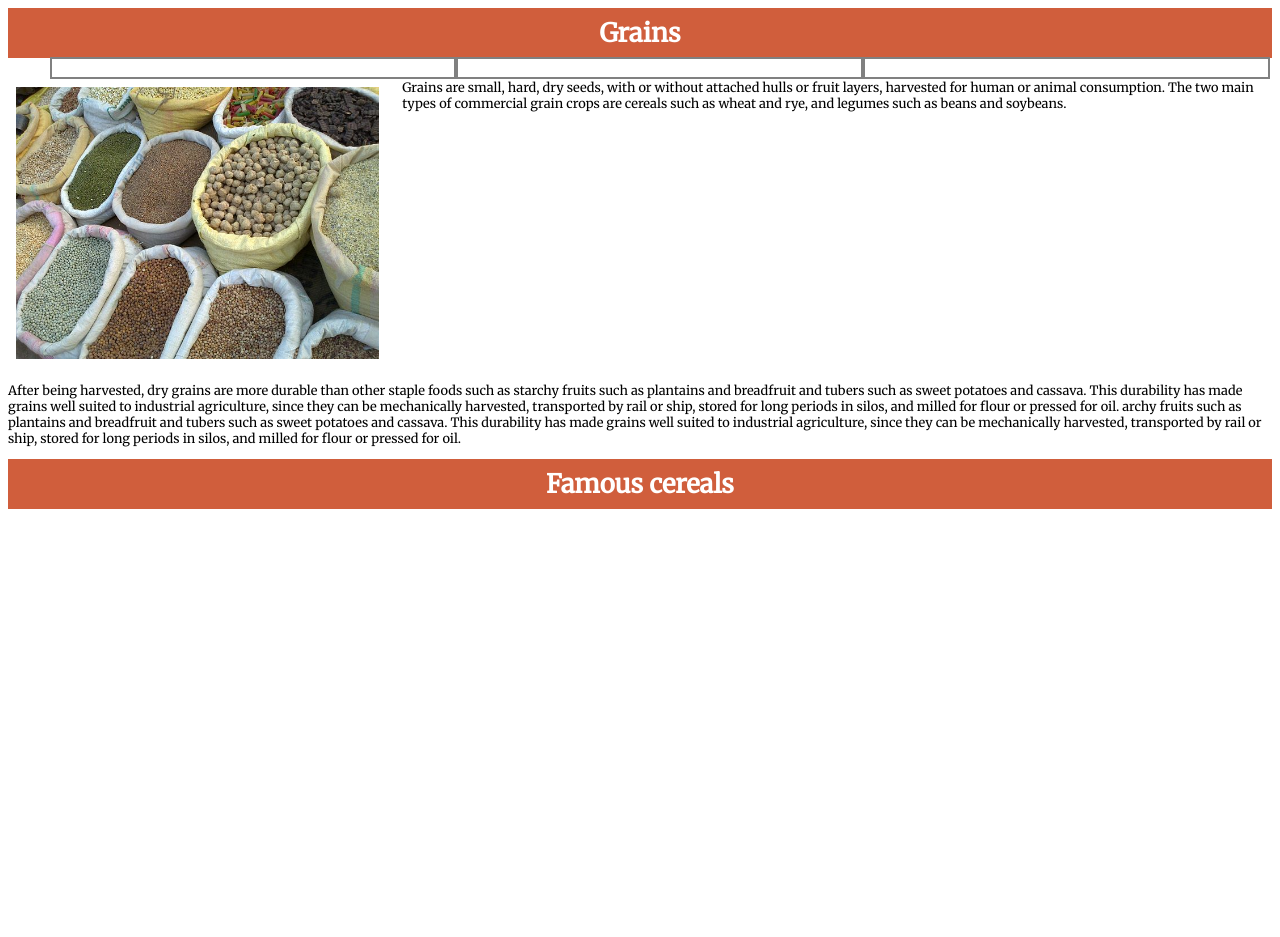
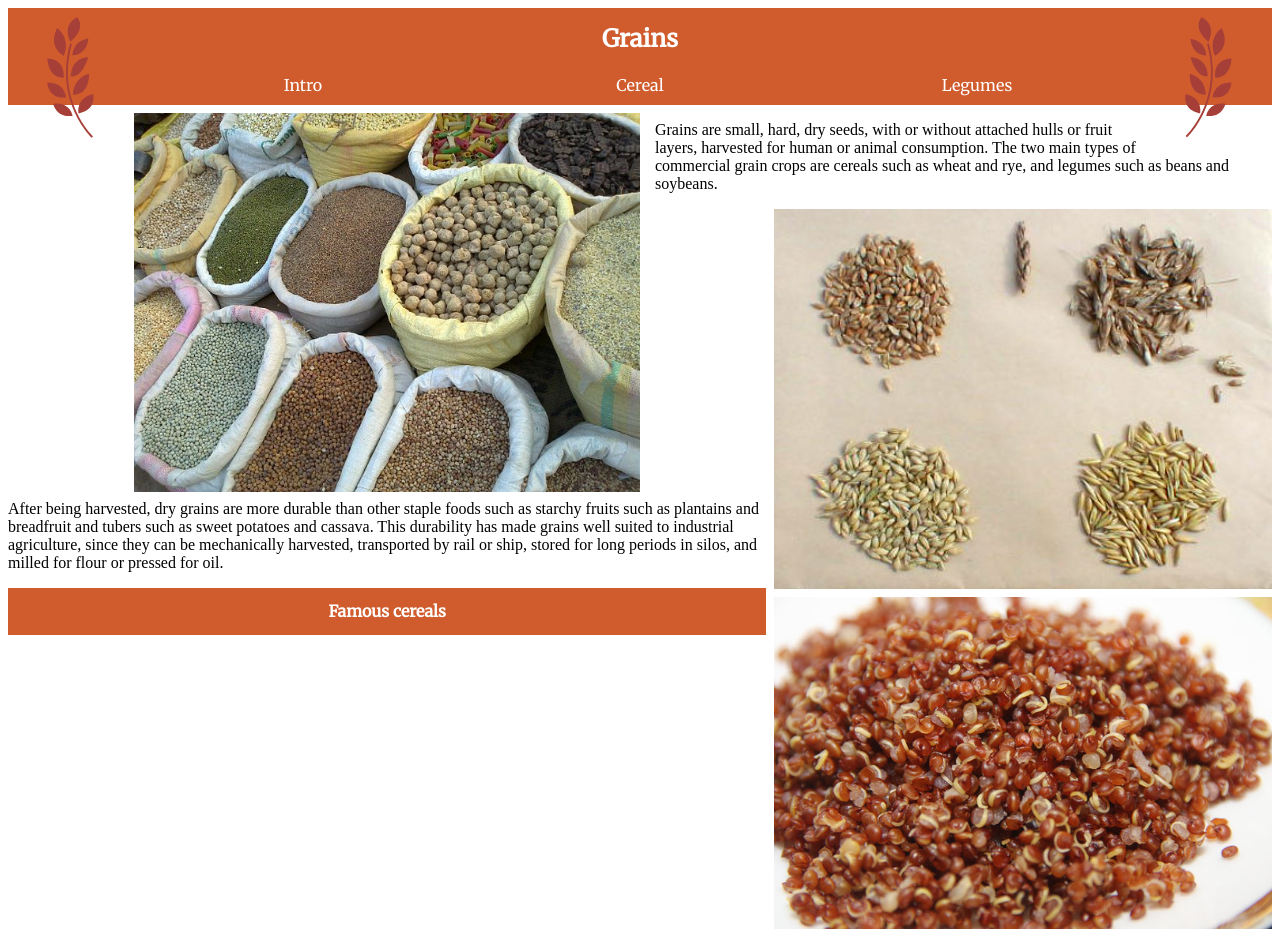
Before and after one commit to zhimmat/dsn1674-assignment-5, a plain HTML site: page Index.html in a window 1280 px wide. Before the commit the page ends 800 px from the top, so only its background shows below. Drawn offline with Linux system fonts and the light colour scheme.

Commit message:
fixed my html and css, added new images and padding

```diff
--- a/Index.html
+++ b/Index.html
@@ -1,39 +1,39 @@
-<!DOCTYPE html>
+<!doctype html>
 <html lang="en-ca">
 <head>
   <meta charset="utf-8">
-  <title>Grains</title>
+  <title>Assignment-5</title>
+  <meta name="viewport" content="width=device-width, initial-scale=1">
   <link href="css/main.css" rel="stylesheet">
   <link href='http://fonts.googleapis.com/css?family=Merriweather' rel='stylesheet' type='text/css'>
 </head>
 <body>
-<header>
-  <h1>Grains</h1>
-<nav>
-  <ol>
-    <li>Intro</li>
-    <li>Cereals</li>
-    <li>Legumes</li>
+
+  <header>
+
+<img class="grain-1" src="images/grain-left.svg" alt="grain-left">
+<img class="grain-2" src="images/grain-right.svg" alt="grain-right">
+
+<h1>Grains</h1>
+
+  <nav>
+    <ol>
+      <li> <a href="#">Intro</a></li>
+      <li> <a href="#">Cereal</a></li>
+      <li> <a href="#">Legumes</a></li>
     </ol>
-    </nav>
+  </nav>
 </header>
 
+  <img class="grains" src="images/grains.jpg" alt="">
 
+  <p>Grains are small, hard, dry seeds, with or without attached hulls or fruit layers, harvested for human or animal consumption. The two main types of commercial grain crops are cereals such as wheat and rye, and legumes such as beans and soybeans.</p>
 
+  <img class="cereals" src="images/cereals.jpg" alt="">
+  <img class="quinoa" src="images/quinoa.jpg" alt="">
 
-<img class="inset"src="images/grains.jpg" alt="gain some grains">
-<!-- <img class="inset clear-it"src="images/beans.jpg" alt="blackbeans"> -->
-<p>Grains are small, hard, dry seeds, with or without attached hulls or fruit layers, harvested for human or animal consumption. The two main types of commercial grain crops are cereals such as wheat and rye, and legumes such as beans and soybeans.
+  <p class="p2">After being harvested, dry grains are more durable than other staple foods such as starchy fruits such as plantains and breadfruit and tubers such as sweet potatoes and cassava. This durability has made grains well suited to industrial agriculture, since they can be mechanically harvested, transported by rail or ship, stored for long periods in silos, and milled for flour or pressed for oil.</p>
 
-<p class="p2">After being harvested, dry grains are more durable than other staple foods such as starchy fruits such as plantains and breadfruit and tubers such as sweet potatoes and cassava. This durability has made grains well suited to industrial agriculture, since they can be mechanically harvested, transported by rail or ship, stored for long periods in silos, and milled for flour or pressed for oil.
-archy fruits such as plantains and breadfruit and tubers such as sweet potatoes and cassava. This durability has made grains well suited to industrial agriculture, since they can be mechanically harvested, transported by rail or ship, stored for long periods in silos, and milled for flour or pressed for oil.
-</p>
-
-<header>
-<h1>Famous cereals</h1>
-</header>
-
-
-
-</body>
-</html>
+  <div>
+      <h2>Famous cereals</h2>
+  </div>
--- a/css/main.css
+++ b/css/main.css
@@ -8,79 +8,115 @@ ALWAYS PUT ONTOP OF EVERY CSS
 }*/
 
 html {
-background-color: white;
   box-sizing: border-box;
 }
 
-*, *::before, *::after{
+*, *::before, *::after {
   box-sizing: inherit;
 }
 
-header{
-  background-color: #d05e3c;
-  padding: 0.1em;
-  margin: .3em 03m .3em 0em;
-}
-h1{
-  text-align: center;
-  font-weight: bold;
-  font-size: 1.6rem;
-  text-decoration: none;
-  font-family:'Merriweather', serif;
-line-height: 0.5;
-color: white;
+.grain-1 {
+  float: left;
+  width: 10%;
+  padding: 0.5em 0em 0em 0em;
 }
 
-ol {
-  text-align: center;
-  list-style-type: none;
+.grain-2 {
+  float: right;
+  width: 10%;
+  padding: 0.5em 0em 0em 0em;
 }
 
-nav li{
-float: left;
-width: 33.33%;
-color: white;
-border: grey solid 2px;
+.grains {
+  float: left;
+  width: 40%;
+  margin-right: 15px;
+  padding: 0.5em 0em 0.5em 0em;
 }
 
-p{
-  font-family:'Merriweather', serif;
-  font-size: .8rem;
+.cereals {
+  float: right;
+  width: 40%;
+  clear: right;
+  padding: 0em 0em 0.5em 0.5em;
 }
 
-.inset{
-  float: left;
-  width: 30%;
-margin-right: 15px;
-margin-bottom: 15px;
-padding: .5em;
+.quinoa {
+  float:right;
+  width: 40%;
+  clear: right;
+  padding: 0em 0em 0.5em 0.5em
 }
 
-.p2{
-  clear: both;
-}
-.clear-it{
-  clear: right;
+.p2 {
+  clear: left;
 }
 
-div{
-  background-color: red;
-border: 1px solid black;
-overflow: hidden;
+ div {
+   background-color: #d05c2e ;
+   overflow: hidden;
+ }
+
+ nav {
+   background-color: #d05c2e;
+   text-align: center;
+ }
+
+ nav ol {
+   list-style-type: none;
+   margin: 0;
+   padding: 0;
+   overflow: hidden;
+
+ }
+
+ nav a {
+   display: block;
+   padding: 0.5em 0.75em 0.75em;
+   margin: 0px;
+   background-color: #d05c2e;
+   color: #fff;
+   text-decoration: none;
+ }
+
+ nav a:hover {
+   background-color: #a93f35;
+ }
+
+ nav li {
+   font-weight: normal;
+   font-color: #fff;
+   font-size: 1rem;
+   font-style: normal;
+   font-family: 'Merriweather';
+   line-height: 1;
+   float: left;
+   width: 33.333%;
+ }
+
+h1 {
+  color: #fff;
+  font-size: 1.5em;
+  text-align: center;
+  background-color: #d05c2e;
+  display: block;
+  padding: 15px;
+  margin: 0;
+  font-family: 'Merriweather';
 }
 
 
-main{
-/*width: calc(75% - 2em);*/
+ main {
+   background-color: #d05c2e;
+   float: left;
+   /*width: calc(75% - 2em);*/
+   width: 75%;
+   padding: 1em;
+ }
 
-/*box-sizing: border-box;*/
+h2 {
+  color: #fff;
+  text-align: center;
+  font-family: 'Merriweather';
+  font-size: 1em;
 }
-
-aside{
-  background-color: pink;
-float: left;
-/*width: calc(25% - 2em);*/
-width: 25%;
-padding: 1em;
-/*box-sizing: border-box;*/
-}
```
